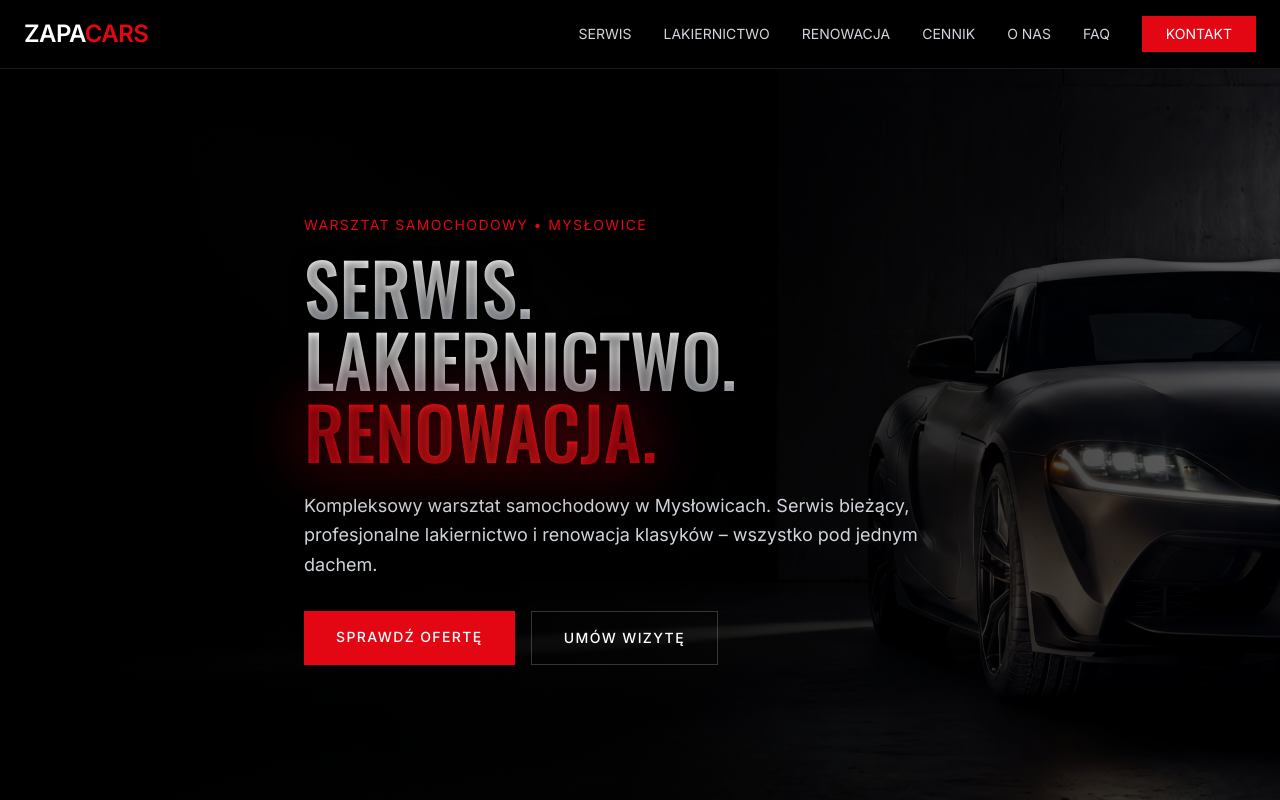
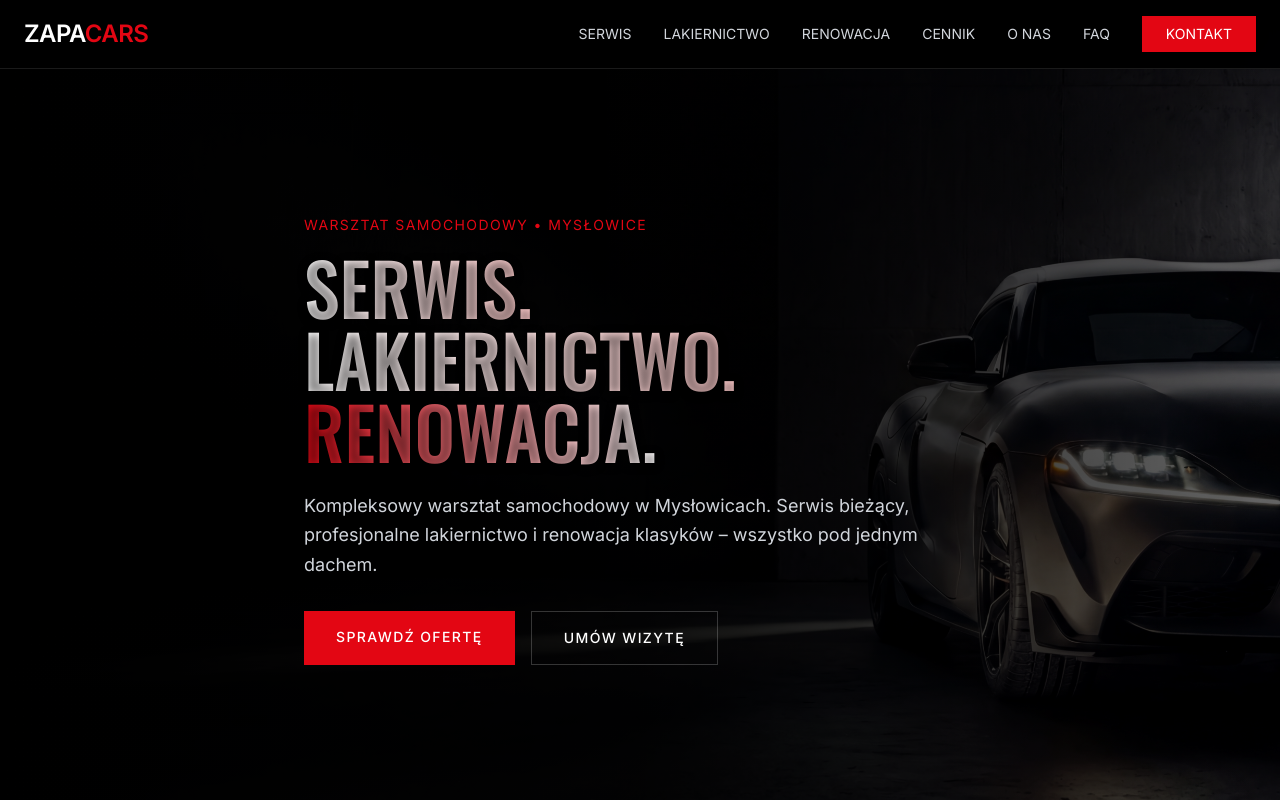
Before and after one commit to Ordoflow44/zapacars, a Next.js app in the folder frontend/: page / in a window 1280 px wide. Shown: the top 800 px of the page. Built offline with nearby package versions, Linux system fonts and the light colour scheme.

Commit message:
feat: subtle gradient - white to light red, RENOWACJA red to white

```diff
--- a/frontend/app/page.tsx
+++ b/frontend/app/page.tsx
@@ -37,10 +37,10 @@ export default function Home() {
         <div className="relative z-20 max-w-7xl mx-auto px-6 py-20">
           <div className="max-w-2xl">
             <p className="text-[#E30613] text-sm uppercase tracking-widest mb-4">WARSZTAT SAMOCHODOWY • MYSŁOWICE</p>
-            <h1 className="text-5xl md:text-7xl font-medium mb-6 leading-tight drop-shadow-[0_4px_8px_rgba(0,0,0,0.5)]">
-              <span className="bg-gradient-to-b from-white via-white to-gray-400 bg-clip-text text-transparent">SERWIS.</span><br/>
-              <span className="bg-gradient-to-b from-white via-white to-gray-400 bg-clip-text text-transparent">LAKIERNICTWO.</span><br/>
-              <span className="bg-gradient-to-r from-[#E30613] via-[#ff1a1a] to-[#E30613] bg-clip-text text-transparent drop-shadow-[0_0_30px_rgba(227,6,19,0.5)]">RENOWACJA.</span>
+            <h1 className="text-5xl md:text-7xl font-medium mb-6 leading-tight">
+              <span className="bg-gradient-to-r from-white to-red-200 bg-clip-text text-transparent">SERWIS.</span><br/>
+              <span className="bg-gradient-to-r from-white to-red-200 bg-clip-text text-transparent">LAKIERNICTWO.</span><br/>
+              <span className="bg-gradient-to-r from-[#E30613] to-white bg-clip-text text-transparent">RENOWACJA.</span>
             </h1>
             <p className="text-gray-300 text-lg mb-8 leading-relaxed">
               Kompleksowy warsztat samochodowy w Mysłowicach. Serwis bieżący, profesjonalne lakiernictwo
```
